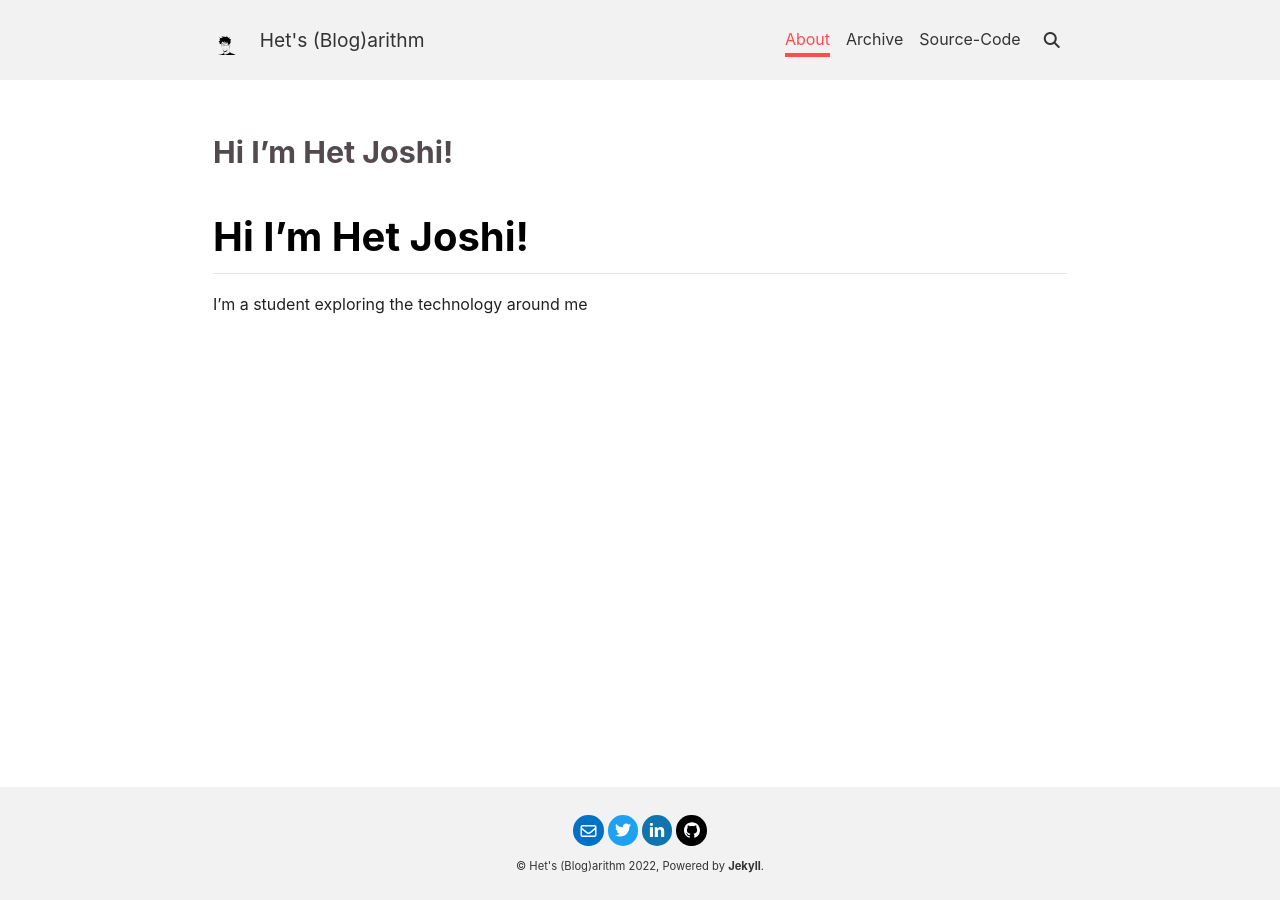
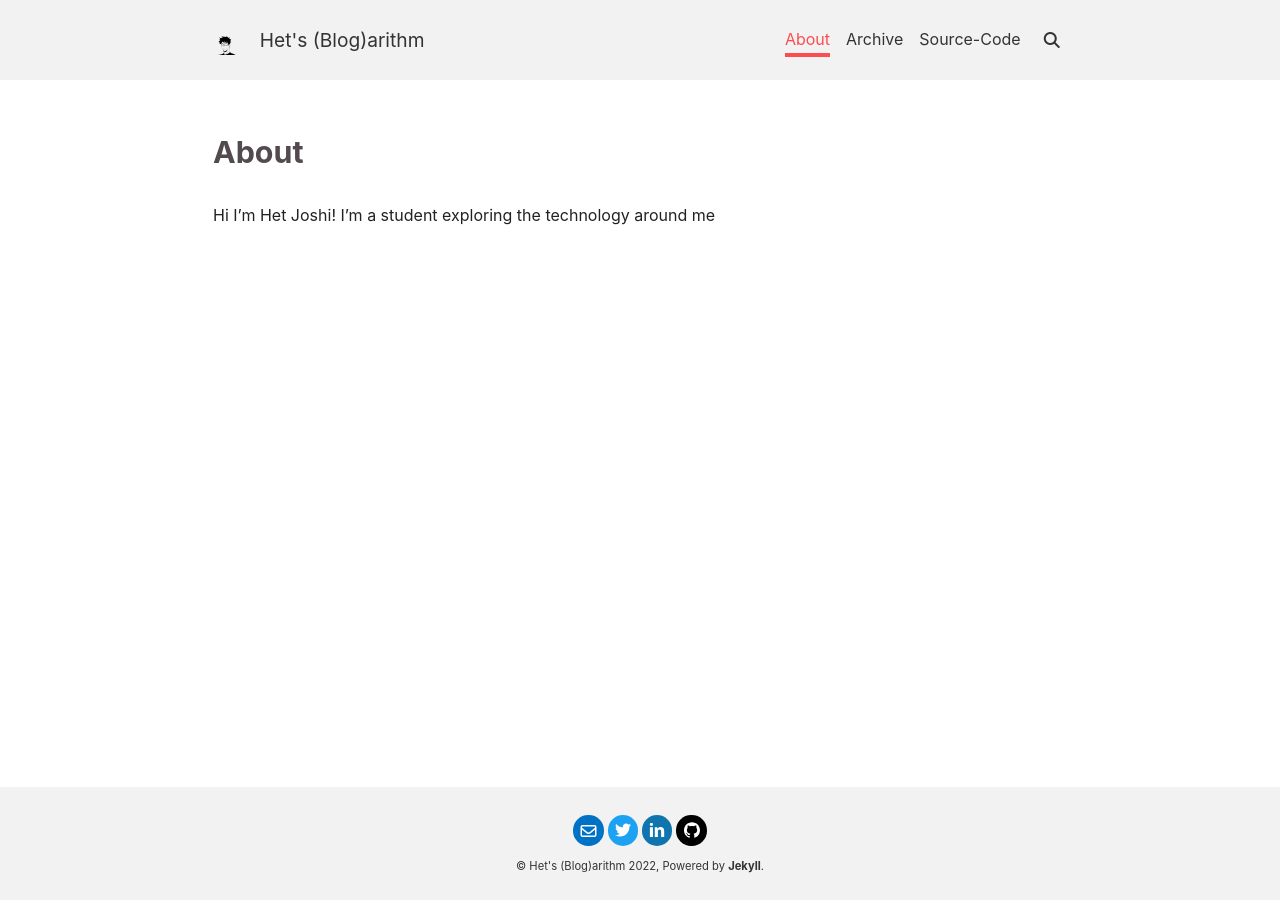
Before and after one commit to Het-Joshi/blog, a Jekyll site: the page built from about.md, in a window 1280 px wide. Built offline with Jekyll 4.4.1, drawn with Linux system fonts in a browser that asks for light colours; nearby versions of some CDN libraries; our own code applies the rules of GitHub Pages for plain Markdown files.

Commit message:
Update about.md

```diff
--- a/about.md
+++ b/about.md
@@ -22,12 +22,10 @@ titles:
   fr-CH   : *FR
   fr-FR   : *FR
   fr-LU   : *FR
-
   # @end locale config
 
 key: page-about
-
 ---
 
-# Hi I'm Het Joshi!
+Hi I'm Het Joshi!
 I'm a student exploring the technology around me
```
